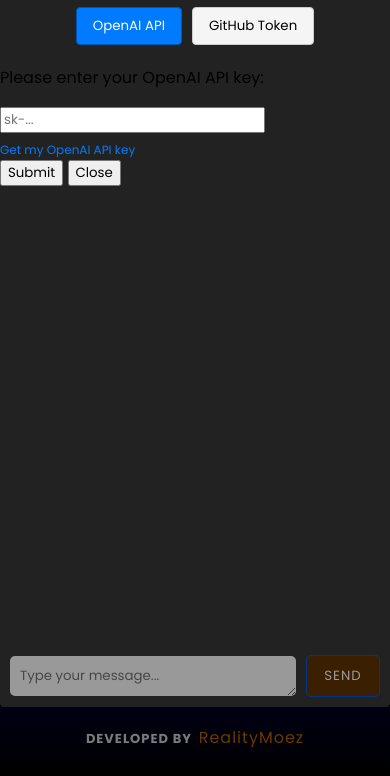
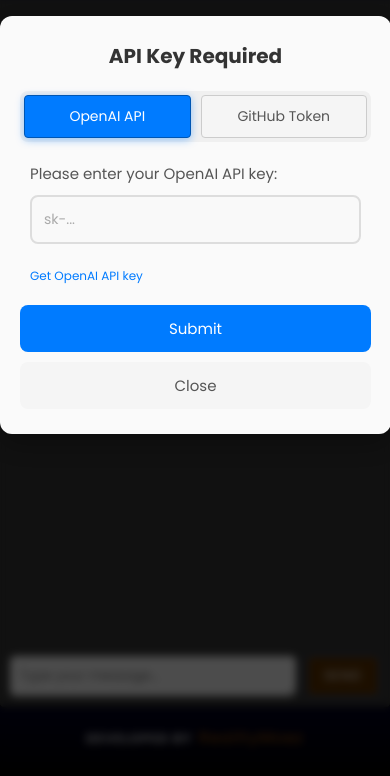
Before and after one commit to RealityMoez/risu-chatbot, a website: page public/index.html in a window 390 px wide. Shown: the part 68-844 px from the top of the page. Drawn offline with nearby package versions, Linux system fonts and the light colour scheme.

Commit message:
Increase max completion tokens to 1000, enhance API popup styling

```diff
--- a/api/chat.js
+++ b/api/chat.js
@@ -97,7 +97,7 @@
                 messages: formattedMessages,
                 model: apiConfig.model,
                 temperature: 0.5,
-                max_completion_tokens: 50,
+                max_completion_tokens: 1000,
                 top_p: 0.1,
                 logprobs: true,
                 top_logprobs: 20,
--- a/public/index.html
+++ b/public/index.html
@@ -28,9 +28,7 @@
             Developed by <a aria-label="Author" href="https://github.com/realitymoez" target="_blank"
                 rel="noopener">RealityMoez</a>
         </h3>
-    </footer>
-
-    <div id="popup" class="popup">
+    </footer>    <div id="popup" class="popup">
         <div class="popup-content">
             <h2>API Key Required</h2>
             <div class="api-toggle">
@@ -39,12 +37,12 @@
             </div>
             <div id="openaiInput" class="api-input active">
                 <p>Please enter your OpenAI API key:</p>
-                <input type="password" id="openaiApiKey" placeholder="sk-..." />
-                <small><a href="https://platform.openai.com/settings/organization/api-keys" target="_blank">Get my OpenAI API key</a></small>
+                <input type="password" id="openaiApiKey" placeholder="sk-..." autocomplete="off" />
+                <small><a href="https://platform.openai.com/settings/organization/api-keys" target="_blank">Get OpenAI API key</a></small>
             </div>
             <div id="githubInput" class="api-input">
                 <p>Please enter your GitHub Access Token:</p>
-                <input type="password" id="githubToken" placeholder="ghp-..." />
+                <input type="password" id="githubToken" placeholder="ghp-..." autocomplete="off" />
                 <small><a href="https://docs.github.com/en/authentication/keeping-your-account-and-data-secure/managing-your-personal-access-tokens" target="_blank">How to get a GitHub token?</a></small>
             </div>
             <div class="popup-buttons">
--- a/public/style.css
+++ b/public/style.css
@@ -81,63 +81,182 @@
 {
     display: none;
     position: fixed;
-    z-index: 1;
+    z-index: 1000;
     left: 0;
     top: 0;
     width: 100%;
     height: 100%;
     overflow: auto;
-    background-color: rgba(0, 0, 0, 0.4);
+    background-color: rgba(0, 0, 0, 0.7);
     animation: fade 0.3s ease-in-out;
+    backdrop-filter: blur(4px);
 }
 
 /* Style for the popup content */
-#popup-content
+.popup-content
 {
-    background-color: rgb(32, 32, 32);
-    margin: 20vh auto;
-    padding: 37px;
+    background-color: #fafafa;
+    color: #333;
+    margin: 15vh auto;
+    padding: 40px;
     width: 500px;
-    border: 1px solid white;
-    border-radius: 10px;
-    animation: fade 0.6s ease-in-out;
+    border-radius: 12px;
+    box-shadow: 0 10px 30px rgba(0, 0, 0, 0.3);
+    animation: slideDown 0.5s ease-out;
+    position: relative;
 }
 
-#popup-content h2
+@keyframes slideDown {
+    from {
+        transform: translateY(-50px);
+        opacity: 0;
+    }
+    to {
+        transform: translateY(0);
+        opacity: 1;
+    }
+}
+
+.popup-content h2
 {
+    color: #333;
+    margin-top: 0;
+    margin-bottom: 25px;
+    text-align: center;
+    font-weight: 600;
+    font-size: 24px;
+}
+
+/* API toggle styling */
+.api-toggle {
+    margin-bottom: 30px;
+    display: flex;
+    gap: 0;
+    justify-content: center;
+    background-color: #f0f0f0;
+    border-radius: 8px;
+    padding: 5px;
+}
+
+.toggle-btn {
+    flex: 1;
+    padding: 12px 20px;
+    border: none;
+    background: transparent;
+    cursor: pointer;
+    font-weight: 500;
+    transition: all 0.2s ease;
+    border-radius: 6px;
+    color: #555;
+}
+
+.toggle-btn.active {
+    background: #007bff;
+    color: white;
+    box-shadow: 0 2px 8px rgba(0, 123, 255, 0.4);
+}
+
+.toggle-btn:hover:not(.active) {
+    background: #e0e0e0;
+}
+
+/* API input fields styling */
+.api-input {
+    display: none;
+    padding: 0 10px;
+}
+
+.api-input.active {
+    display: block;
+    animation: fade 0.4s ease-in-out;
+}
+
+.api-input p {
+    margin-bottom: 15px;
+    color: #555;
+    font-weight: 500;
+}
+
+.api-input input {
+    width: 100%;
+    padding: 14px 16px;
+    margin-bottom: 15px;
+    border: 2px solid #ddd;
+    border-radius: 8px;
+    box-sizing: border-box;
+    font-size: 15px;
+    transition: border 0.3s ease;
+    background-color: #f9f9f9;
+}
+
+.api-input input:focus {
+    border-color: #007bff;
+    outline: none;
+    background-color: #fff;
+    box-shadow: 0 0 0 3px rgba(0, 123, 255, 0.1);
+}
+
+.api-input input::placeholder {
+    color: #aaa;
+}
+
+.api-input small {
+    display: block;
+    margin-top: 10px;
+    margin-bottom: 20px;
+    font-size: 13px;
+    color: #777;
+}
+
+.api-input small a {
+    color: #007bff;
+    text-decoration: none;
+    font-weight: 500;
+    transition: color 0.2s;
+}
+
+.api-input small a:hover {
+    color: #0056b3;
+    text-decoration: underline;
+}
+
+/* Popup buttons styling */
+.popup-buttons {
+    display: flex;
+    justify-content: space-between;
+    gap: 15px;
+    margin-top: 30px;
+}
+
+.popup-buttons button {
+    flex: 1;
+    padding: 12px 20px;
+    border: none;
+    border-radius: 8px;
+    font-weight: 500;
+    cursor: pointer;
+    transition: all 0.2s ease;
+    font-size: 15px;
+}
+
+.popup-buttons button:first-child {
+    background-color: #007bff;
     color: white;
 }
 
-/* Style for the input field */
-#popup-content input
-{
-    width: 100%;
-    padding: 12px 20px;
-    margin: 8px 0;
-    border-radius: 10px;
-    box-sizing: border-box;
-    animation: fade 0.6s ease-in-out;
+.popup-buttons button:first-child:hover {
+    background-color: #0056b3;
+    box-shadow: 0 4px 10px rgba(0, 123, 255, 0.3);
 }
 
-/* Style for the buttons */
-#popup-content button
-{
-    background-color: #4CAF50;
-    color: white;
-    padding: 14px 20px;
-    margin: 8px 0;
-    border: none;
-    cursor: pointer;
-    width: 100%;
-    border-radius: 10px;
-    animation: fade 0.6s ease-in-out;
-    transition: all 0.2s ease;
+.popup-buttons button:last-child {
+    background-color: #f5f5f5;
+    color: #555;
 }
 
-#popup-content button:hover
-{
-    background-color: #0800e9;
-    opacity: 1;
+.popup-buttons button:last-child:hover {
+    background-color: #e0e0e0;
+    color: #333;
 }
 
 /* chat container style */
@@ -382,10 +501,14 @@
     {
         width: calc(100vw - 60px);
     }
-    #popup-content
+
+    /* Updated popup responsiveness for medium screens */
+    .popup-content
     {
-        padding: 4vw;
-        width: calc(20% + 300px)
+        width: 80%;
+        max-width: 500px;
+        padding: 30px;
+        margin: 12vh auto;
     }
 }
 
@@ -395,9 +518,71 @@
     {
         width: 100vw;
     }
-    #popup-content
+
+    /* Enhanced popup responsiveness for smaller screens */
+    .popup-content
     {
-        padding: 5%;
-        width: 80vw;
+        width: 90%;
+        padding: 25px 20px;
+        margin: 10vh auto;
+    }
+
+    .popup-content h2 {
+        font-size: 20px;
+        margin-bottom: 20px;
+    }
+
+    .api-toggle {
+        flex-direction: row;
+        padding: 4px;
+        margin-bottom: 20px;
+    }
+
+    .toggle-btn {
+        padding: 10px;
+        font-size: 14px;
+    }
+
+    .api-input p {
+        font-size: 15px;
+        margin-bottom: 10px;
+    }
+
+    .api-input input {
+        padding: 12px;
+        font-size: 14px;
+    }
+
+    .api-input small {
+        font-size: 12px;
+    }
+
+    .popup-buttons {
+        flex-direction: column;
+        gap: 10px;
+        margin-top: 20px;
+    }
+
+    .popup-buttons button {
+        width: 100%;
+        padding: 12px;
     }
 }
+
+/* Additional breakpoint for very small devices */
+@media (max-width: 350px) {
+    .popup-content {
+        width: 95%;
+        padding: 20px 15px;
+    }
+
+    .api-toggle {
+        flex-direction: column;
+        gap: 5px;
+    }
+
+    .toggle-btn {
+        width: 100%;
+        border-radius: 6px;
+    }
+}
```
